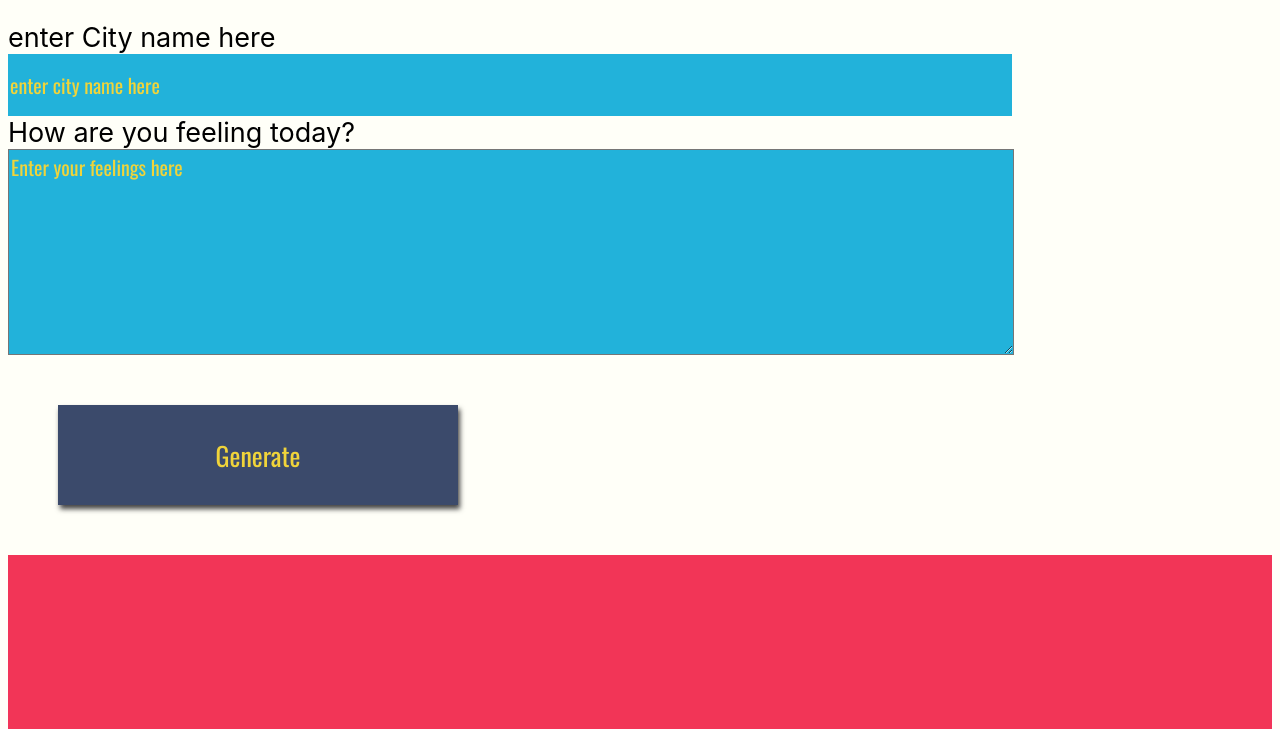
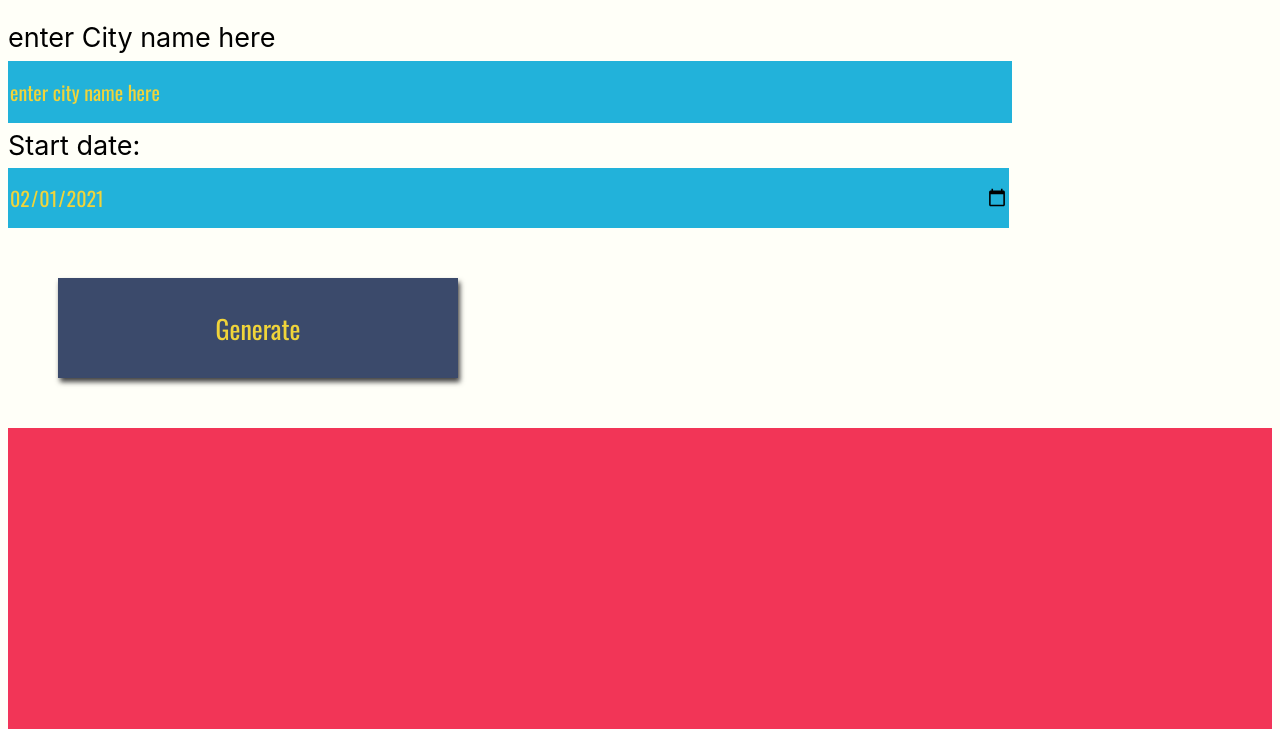
Before and after one commit to kevenfs/project_travel-app, a website built with webpack: page src/client/views/index.html in a window 1280 px wide. Shown: the part 71-800 px from the top of the page. Built offline with nearby package versions, Linux system fonts and the light colour scheme; files whose address does not match are found by name; a web font is replaced by a local one.

Commit message:
Add calendar

```diff
--- a/src/client/index.js
+++ b/src/client/index.js
@@ -1,15 +1,10 @@
 import './styles/style.scss'
-
-
-// Create a new date instance dynamically with JS
-let d = new Date();
-let newDate = d.getMonth() + 1 + '.' + d.getDate() + '.' + d.getFullYear();
 
 
 /* Function called by event listener */
 const performAction = async (e) => {
-    const city = document.getElementById('city').value || null;
-    const date = null
+    const city = document.getElementById('city').value;
+    const date = document.getElementById('start').value;
 
     console.log('Client: ', city, date)
 
--- a/src/client/styles/style.scss
+++ b/src/client/styles/style.scss
@@ -43,6 +43,11 @@ body {
 label {
     display: block;
     font-size: 27px;
+}
+
+input,
+label {
+    margin: .4rem 0;
 }
 
 input {
--- a/src/client/views/index.html
+++ b/src/client/views/index.html
@@ -27,12 +27,9 @@
             <label for="city">enter City name here</label>
             <input type="text" id="city" placeholder="enter city name here">
           </div>
-        </div>
-        <div class="col">
-          <div class="holder feel">
-            <label for="feelings">How are you feeling today?</label>
-            <textarea class="myInput" id="feelings" placeholder="Enter your feelings here" rows="9"
-              cols="50"></textarea>
+          <div class="holder date">
+            <label for="start">Start date:</label>
+            <input type="date" id="start" name="trip-start" value="2021-02-01" min="2021-02-01" max="2022-12-31">
             <button id="generate" type="submit"> Generate </button>
           </div>
         </div>
```
Also changed, not shown: dist/index.html, dist/main.css, dist/main.js.
